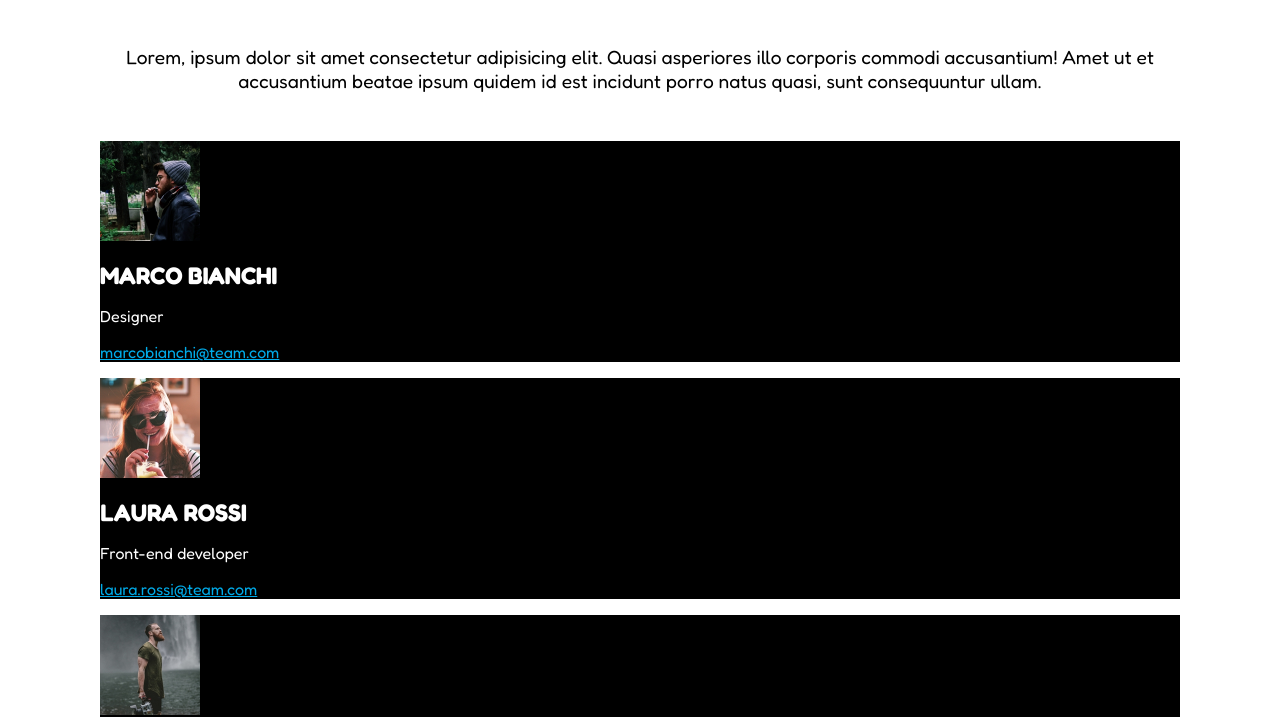
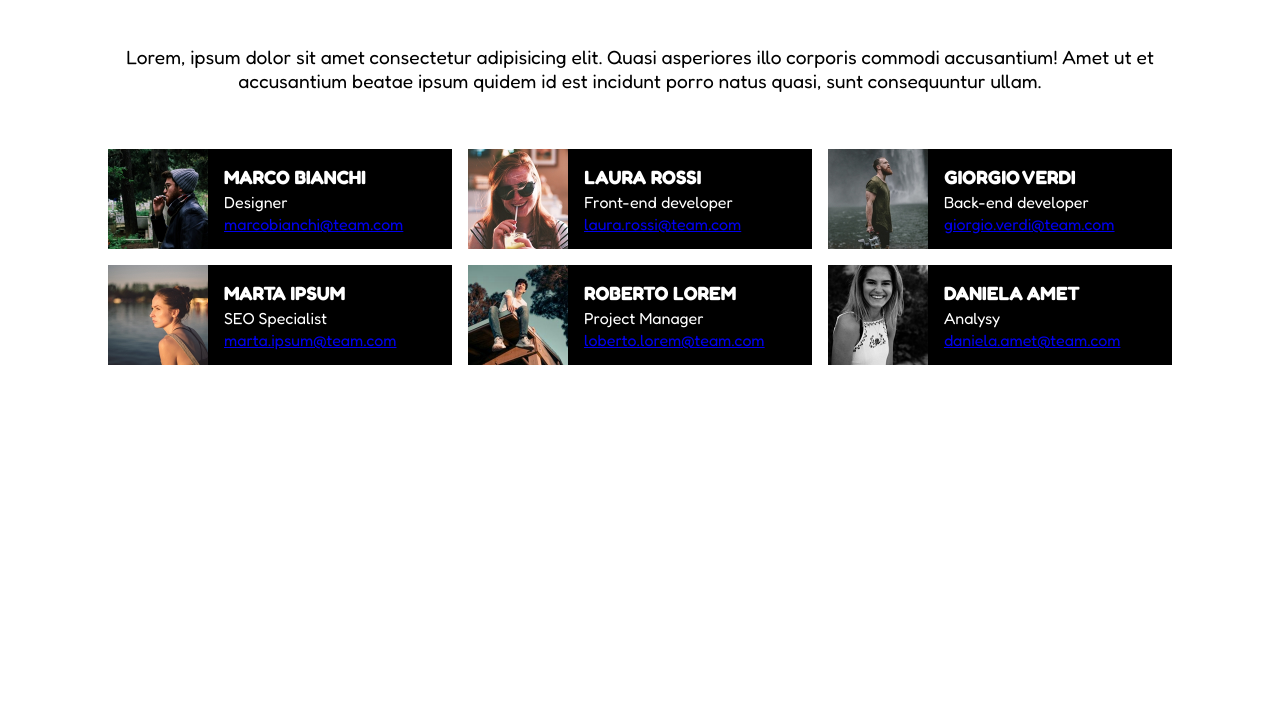
Before and after one commit to MonicaIzzo/html-css-float-cards, a plain HTML site: page index.html in a window 1280 px wide. Shown: the part 109-826 px from the top of the page. After the commit the page ends 800 px from the top, so only its background shows below. Drawn offline with Linux system fonts and the light colour scheme.

Commit message:
card finish

```diff
--- a/css/style.css
+++ b/css/style.css
@@ -26,16 +26,27 @@ body {
 
 
 /* Utilties */
+.debag
+{
+
+}
 .cointainer {
     max-width: 1080px;
     margin: 0 auto;
+}
+
+.float-left {
+    float: left;
+    width: calc(100% / 3 - 1rem);
+    margin: 0.5rem;
+    height: 100px;
+    background-color: #000;
 }
 
 
 /* COLONNE */
 
 .column {
-width: calc(100% / 3);
 float: left;
 /* padding: 0 1,5rem;
 margin: 0 1,5rem; */
@@ -64,30 +75,33 @@ main {
 
 /* Card */
 .card {
+
 }
 
-.cart-item {
-background-color: #000;
+.card-item {
+
 }
 
 .cart-item a {
     color: #00abe9;
 }
 
-.cart-item img {
+img {
     height: 100px;
+    float: left;
+    margin: 0 1rem 0 0;
 }
 
-.cart-item h2 {
+.card-item h2 {
     color: #fff;
-    text-align: left;
-    margin: 1rem 0;
+    font-size: 1.2rem;
+    line-height: 1.6rem;
+    margin-top: 1rem;
 }
 
-.cart-item p {
+.card-item p {
     color: #fff;
-    text-align: left;
-    margin: 1rem 0;
+    line-height: 1.4rem;
 }
 
 
--- a/index.html
+++ b/index.html
@@ -20,36 +20,54 @@
     <p>Lorem, ipsum dolor sit amet consectetur adipisicing elit. Quasi asperiores illo corporis commodi accusantium! Amet ut et accusantium beatae ipsum quidem id est incidunt porro natus quasi, sunt consequuntur ullam.</p>
 </header>
     <main>
-        <!-- card 01 -->
-        <div class="card">
-            <div class="cart-item">
+        <!-- card -->
+        <div>
+            <!-- card 01 -->
+            <div class="card-item float-left">
                 <img src="img/male1.png" alt="Marco Bianchi - Designer">
                 <h2>MARCO BIANCHI</h2>
                 <p>Designer</p>
                 <p><a href="mailto:marco.bianchi@team.com">marcobianchi@team.com</a></p>
             </div>
-        </div>
-
-        <!-- card 02 -->
-        <div class="card">
-            <div class="cart-item">
-                <img src="img/female1.png" alt="Marco Bianchi - Designer">
+            <!-- card 02 -->
+            <div class="card-item float-left debag">
+                <img src="img/female1.png" alt="Laura Rossi - Front-end Developer">
                 <h2>LAURA ROSSI</h2>
                 <p>Front-end developer</p>
                 <p><a href="mailto:laura.rossi@team.com">laura.rossi@team.com</a></p>
             </div>
-
-        <!-- card 03 -->
-        <div class="card">
-            <div class="cart-item">
-                <img src="img/male2.png" alt="Marco Bianchi - Designer">
+            <!-- card 03 -->
+            <div class="card-item float-left debag">
+                <img src="img/male2.png" alt="Giorgio Verdi - Back and Developer">
                 <h2>GIORGIO VERDI</h2>
                 <p>Back-end developer</p>
                 <p><a href="mailto:giorgio.verdi@team.com">giorgio.verdi@team.com</a></p>
             </div>
+            <!-- card 04 -->
+            <div class="card-item float-left">
+                <img src="img/female2.png" alt="Marta Ipsum - SEO Specialist">
+                <h2>MARTA IPSUM</h2>
+                <p>SEO Specialist</p>
+                <p><a href="marta.ipsum@team.com">marta.ipsum@team.com</a></p>
+            </div>
+            <!-- card 05 -->
+            <div class="card-item float-left debag">
+                <img src="img/male3.png" alt="Roberto Lorem - Project Manager">
+                <h2>ROBERTO LOREM</h2>
+                <p>Project Manager</p>
+                <p><a href="mailto:roberto.lorem@team.com">loberto.lorem@team.com</a></p>
+            </div>
+            <!-- card 06 -->
+            <div class="card-item float-left debag">
+                <img src="img/female3.png" alt="Daniela Amet - Analysy">
+                <h2>DANIELA AMET</h2>
+                <p>Analysy</p>
+                <p><a href="mailto:daniela.amet@team.com">daniela.amet@team.com</a></p>
+            </div>
+
         </div>
 
-</main>
+    </main>
     </div>
 </body>
 </html>
```
